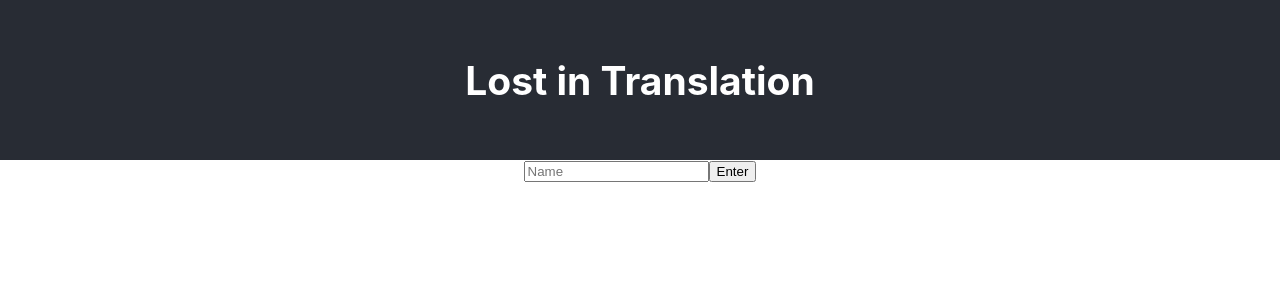
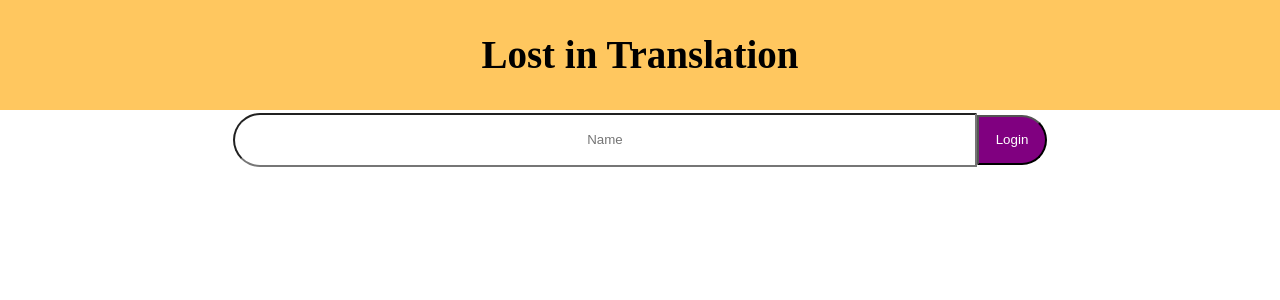
Before and after one commit to ffauskanger/assignment5, a React (Create React App) app: page / in a window 1280 px wide. Shown: the top 300 px of the page. Built offline with nearby package versions, Linux system fonts and the light colour scheme.

Commit message:
feat: added css for entire project. fix: minor text and image bugs

```diff
--- a/public/index.html
+++ b/public/index.html
@@ -9,6 +9,9 @@
       name="description"
       content="Web site created using create-react-app"
     />
+    <!-- CSS only -->
+
+
     <link rel="apple-touch-icon" href="%PUBLIC_URL%/logo192.png" />
     <!--
       manifest.json provides metadata used when your web app is installed on a
@@ -38,6 +41,7 @@
 
       To begin the development, run `npm start` or `yarn start`.
       To create a production bundle, use `npm run build` or `yarn build`.
-    -->
+      -->
+
   </body>
 </html>
--- a/src/App.css
+++ b/src/App.css
@@ -14,46 +14,125 @@
 }
 
 .App-header {
-  background-color: #282c34;
-  min-height: 20vh;
+  background-color: #FFC75F;
+  min-height: 10vh;
   min-width: 100%;
   display: flex;
-  /* float: inline-start; */
-  /* position: absolute; */
   flex-direction: row;
   align-items: center;
   justify-content: center;
   font-size: calc(10px + 2vmin);
-  color: white;
+  font-family: "https://fonts.google.com/specimen/Love+Ya+Like+A+Sister?query=Love+Ya+Like+a+sister";
+  color: black;
+}
+
+body {
+  font-family: "https://fonts.google.com/specimen/Sanchez?query=Sanchez";
 }
 
 .App-link {
   color: #61dafb;
 }
 
-div {
-  display: flex;
-  flex-direction: column;
+input {
+  transition: 0.8s;
+  size-adjust: 4rem;
+  height: 30px;
+  width: 50%;
   text-align: center;
-  align-content: center;
+  padding: 10px 50px;
+  border-radius: 30px;
+  border-top-right-radius: 0%;
+  border-bottom-right-radius: 0%;
+  align-items: center;
+  background: #fff;
+  justify-content: center;
+  cursor: pointer;
 }
 
-.signupFormContainer {
-  width: 25vw;
-  height: 10vh;
-  display: inline-flex;
-  flex-direction: column;
-  position: relative;
-  text-align: center;
+button {
+  width: 70px;
+  height: 50px;
+  margin-top: 5px;
+  margin-bottom: 5px;
+  border-radius: 30px;
+  border-top-left-radius: 0px;
+  border-bottom-left-radius: 0px;
+  background-color: purple;
+  color: #fff;
 }
 
-.signupSides {
-  min-width: 25vw;
+.profileBtn {
+  border-radius: 25%;
+  margin: auto;
+  text-align: center;
+  width: 10rem;
 }
 
-.btnSignup {
-  width: 33px;
-  height: 33px;
-  border-radius: 66%;
-  background-color: purple;
+.profilBtnContainer {
+  display: flex;
+  justify-content: center;
+  flex-wrap: wrap;
+  flex-direction: row;
 }
+
+.signupForm {
+
+  padding-top: 14vh;
+  min-height: 20vh;
+  background-color: #FFC75F;
+}
+
+li {
+
+}
+
+.translateForm {
+  padding-top: 7rem;
+  min-height: 4rem;
+  min-width: 10rem;
+}
+
+.images {
+  display: flex;
+  justify-content: center;
+  flex-wrap: wrap;
+  flex-direction: row;
+}
+
+img {
+
+  width: 6vw;
+  aspect-ratio: 1/1;
+}
+
+.profileHeaderCard {
+  border: 1px solid white;
+  width: 22vw;
+  aspect-ratio: 5 / 3;
+  font-size: 1.5rem;
+
+}
+.header-spacing {
+  width: 50%;
+  display: inline-flex;
+}
+
+
+.profileCard {
+
+
+  position: absolute;
+  top: 0;
+  right: 0;
+  font-size: medium;
+  background-color: #E7B355;
+  border: 2px solid whitesmoke;
+  min-width: 8vw;
+  padding-left: 1vw;
+  padding-right: 1vw;
+  padding-top: 0.5vh;
+  padding-bottom: 0.5vh;
+  border-radius: 44%;
+  user-select: none;
+}
--- a/src/App.js
+++ b/src/App.js
@@ -4,15 +4,17 @@ import ProfilePage from './Views/ProfilePage';
 import TranslatePage from './Views/TranslatePage';
 import SignupPage from './Views/SignupPage';
 import NotFound from './Views/NotFound';
+import ProfileHeaderCard from './Component/ProfileHeaderCard';
 
 function App() {
-  console.log(process.env.REACT_APP_API_KEY)
+
 
   return (
     <BrowserRouter>
       <div className="App">
-      <header className="App-header">
+        <header className="App-header">
           <h2>Lost in Translation</h2>
+          <ProfileHeaderCard />
         </header>
         <Routes>
         <Route path= '/' element={ <SignupPage /> } />
--- a/src/Component/Profile/ProfileActions.jsx
+++ b/src/Component/Profile/ProfileActions.jsx
@@ -1,8 +1,10 @@
+import { Navigate, useNavigate } from "react-router-dom";
 import { deleteTranslations } from "../../api/translations";
 import { STORAGE_KEY_USER } from "../../const/storageKeys";
 import { storageSave, storageDelete } from "../../utils/storage";
 
 function ProfileActions({profile, setProfile}) {
+    const navigate = useNavigate()
     async function handleClearTranslations()
     {
         if(profile.translations.length > 0)
@@ -22,12 +24,18 @@ function ProfileActions({profile, setProfile}) {
         storageDelete(STORAGE_KEY_USER)
         setProfile(null)
     }
+    function redirectToTranslate() {
+        navigate('/translate')
+    }
 
     return (
         <>
-            <h1>Actions</h1>
-            <button onClick={handleClearTranslations}>Clear translation history</button>
-            <button onClick={handleLogout}>Logout</button>
+            <div className="profileBtnContainer">
+                <button className="profileBtn" onClick={redirectToTranslate}>Translate</button>
+                <button className="profileBtn" onClick={handleClearTranslations}>Clear translation history</button>
+                <button className="profileBtn" onClick={handleLogout}>Logout</button>
+            </div>
+
         </>
     );
 }
--- /dev/null
+++ b/src/Component/ProfileHeaderCard.jsx
@@ -0,0 +1,29 @@
+import { useNavigate } from "react-router-dom"
+import { useProfile } from "../Context/ProfileContext"
+
+
+const ProfileHeaderCard = () => {
+    const navigate = useNavigate()
+    const { profile } = useProfile()
+
+    const clickProfile = () => {
+        console.log('tryme');
+        navigate("/Profile")
+    }
+    return (
+        <>
+
+
+            { profile != null &&
+                    <div className='profileCard' onClick={clickProfile}>
+                     <span>{profile.username}</span>
+                    </div>
+            }
+
+
+
+        </>
+    )
+}
+
+export default ProfileHeaderCard
--- a/src/Component/Signup/SignupForm.jsx
+++ b/src/Component/Signup/SignupForm.jsx
@@ -53,7 +53,7 @@ function SignupForm() {
             <form onSubmit={handleSubmit(handleOnSubmit)}>
                 <input label="signup" name="SignupInput" placeholder="Name"
                 {...register('username', {required: 'A name is required'})}></input>
-                <button type='submit' className="btn">Enter</button>
+                <button type='submit' className="btn">Login</button>
                 {loading && <p>Logging in...</p>}
             </form>
         </>
--- a/src/Component/Translate/TranslateForm.jsx
+++ b/src/Component/Translate/TranslateForm.jsx
@@ -10,7 +10,7 @@ function TranslateForm({profile, setProfile}) {
     const [imagesToRender, setImagesToRender] = useState([])
 
     async function handleOnSubmit(data) {
-        setImagesToRender([...data.translate.replace(/[\ ]/gi, '').toLowerCase()])
+        setImagesToRender([...data.translate.replace(/[^A-Za-z]/gi, '').toLowerCase()])
         const [error, result] = await addTranslation(profile,data.translate);
         if(error == null)
         {
@@ -28,14 +28,15 @@ function TranslateForm({profile, setProfile}) {
 
     return (
         <>
-            <form onSubmit={handleSubmit(handleOnSubmit)} onChange={handleChange}>
+            <form onSubmit={handleSubmit(handleOnSubmit)} onChange={handleChange} className="translateForm">
                 <input type="text" placeholder='What do you want translated?'
                     {...register('translate',
                     {required: true}
                     )}/>
+                <button type='submit'>Submit</button>
                 {errors.translate && <p>You must input something</p>}
-                <button type='submit'>Submit</button>
             </form>
+            <div className='images'>
                 {
 
                     imagesToRender.map( (item, index) => {
@@ -44,6 +45,7 @@ function TranslateForm({profile, setProfile}) {
                         )
                     })
                 }
+            </div>
         </>
     );
 }
--- a/src/Context/ProfileContext.jsx
+++ b/src/Context/ProfileContext.jsx
@@ -5,7 +5,6 @@ import { storageRead } from "../utils/storage";
 export const ProfileContext = createContext(null)
 
 export const useProfile = () => {
-    console.log('context change!');
     return useContext(ProfileContext) // reads { user, setUser }
 }
 
```
Also changed, not shown: src/Component/Navbar.jsx (added, +22 -0 lines). Lines whose indentation alone changed are shown as unchanged.
